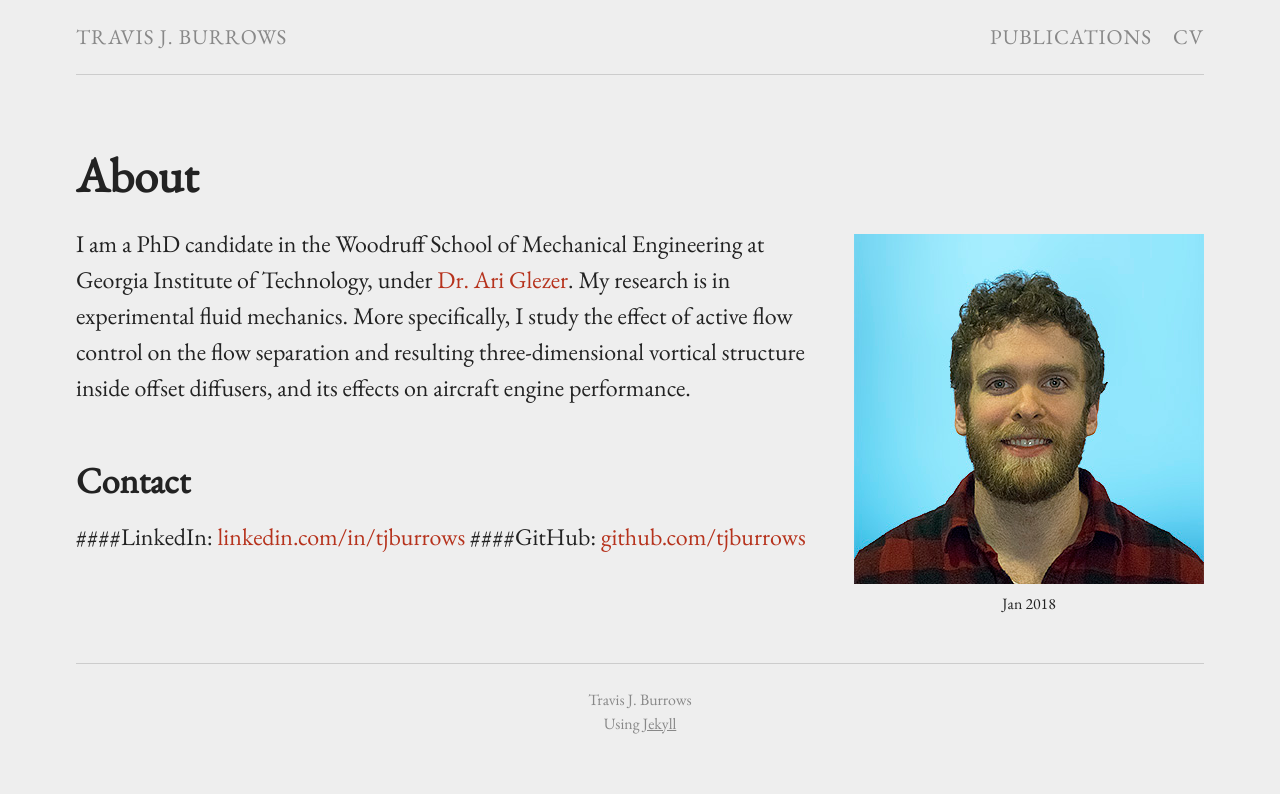
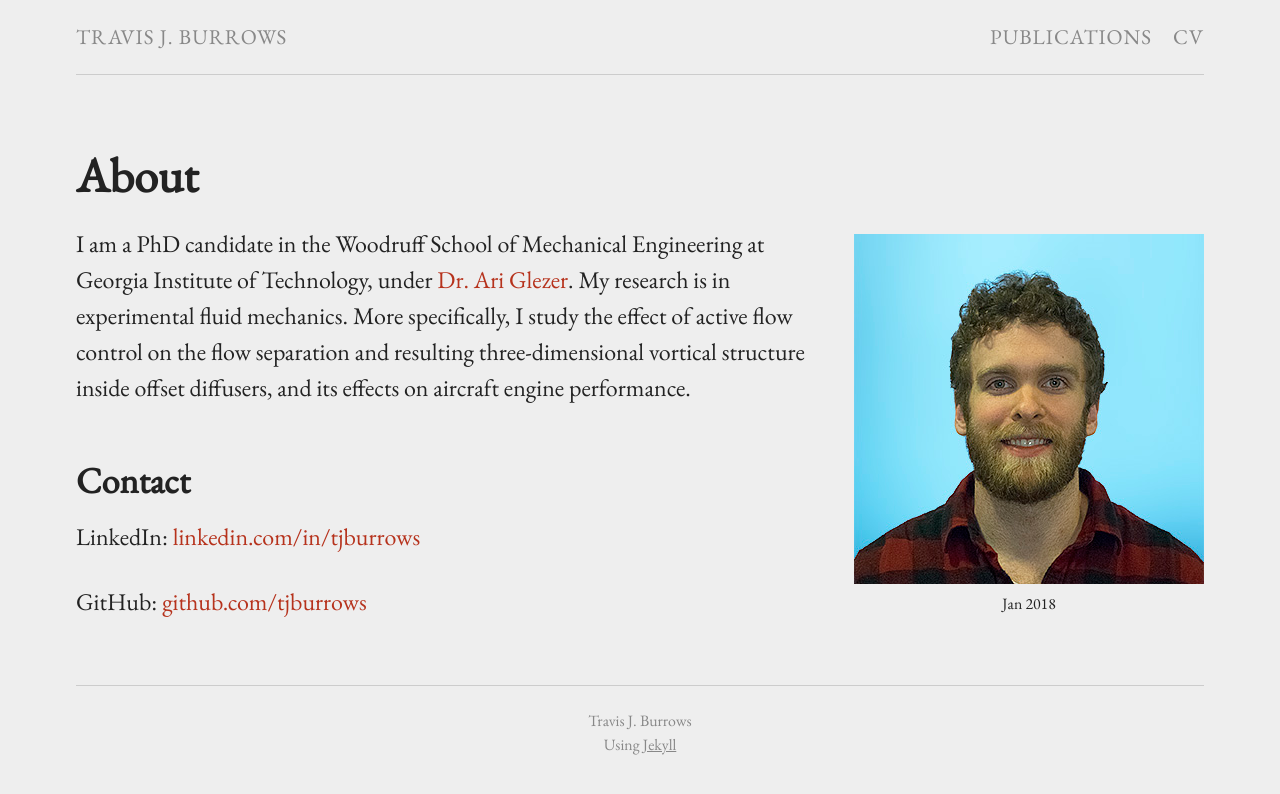
Before and after one commit to tjburrows/tjburrows.github.io, a Jekyll site: the page built from index.md, in a window 1280 px wide. Shown: the top 794 px of the page. Built offline with Jekyll 4.4.1, drawn with Linux system fonts in a browser that asks for light colours; part of the change alters nothing that is shown.

```diff
--- a/index.md
+++ b/index.md
@@ -9,5 +9,7 @@ permalink: /
 I am a PhD candidate in the Woodruff School of Mechanical Engineering at Georgia Institute of Technology, under [Dr. Ari Glezer](http://fmrl.gatech.edu).  My research is in experimental fluid mechanics.  More specifically, I study the effect of active flow control on the flow separation and resulting three-dimensional vortical structure inside offset diffusers, and its effects on aircraft engine performance.
 
 ## Contact
-####LinkedIn: [linkedin.com/in/tjburrows](https://www.linkedin.com/in/tjburrows)
-####GitHub:   [github.com/tjburrows](github.com/tjburrows)
+
+LinkedIn: [linkedin.com/in/tjburrows](https://www.linkedin.com/in/tjburrows)
+
+GitHub:   [github.com/tjburrows](github.com/tjburrows)
```
